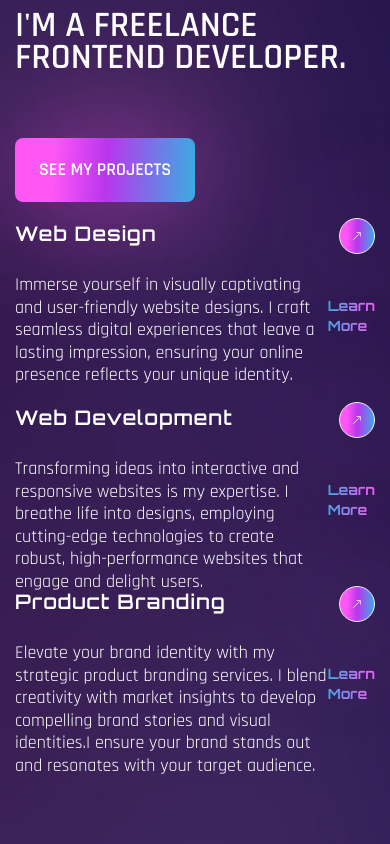
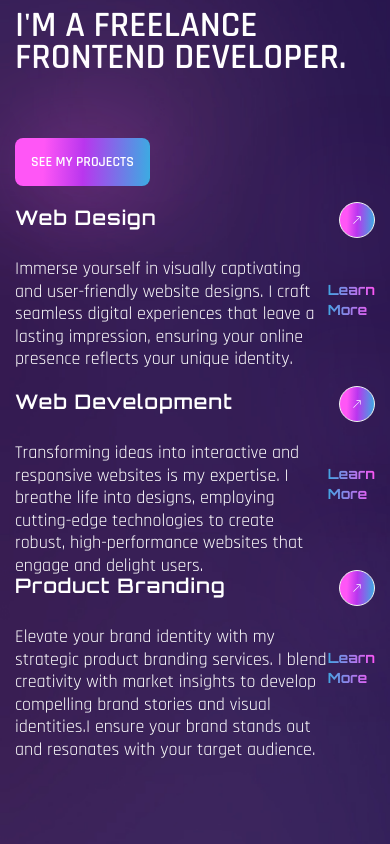
Before and after one commit to mahdee18/dev-portfolio, a React (Vite) app: page / in a window 390 px wide. Shown: the part 1980-2824 px from the top of the page. Built offline with nearby package versions, Linux system fonts and the light colour scheme; a web font is replaced by a local one.

Commit message:
Updated mobile view

```diff
--- a/src/Components/Services.jsx
+++ b/src/Components/Services.jsx
@@ -40,7 +40,7 @@ const Services = () => {
           >
             <SectionTitle title={"What I"} subtitle={"Do"}></SectionTitle>
             <h3 className='font-secondary font-semibold uppercase leading-1 text-[36px] max-w-[455px] mb-16'>I'm a freelance frontend developer.</h3>
-            <a href={`#work`} className='btn btn-lg border-0 text-white'>See my projects</a>
+            <a href={`#work`} className='btn lg:btn-lg border-0 text-white'>See my projects</a>
           </div>
           <div>
             <div>
--- a/src/Components/Work.jsx
+++ b/src/Components/Work.jsx
@@ -45,7 +45,7 @@ const Work = () => {
                     {/* View All Project Button */}
                     <div className='text-center pt-6 md:pt-0'>
                         {displayedProjects < projects.length && (
-                            <button className='btn btn-lg text-white border-0' onClick={showAllProjects}>View All Projects</button>
+                            <button className='btn lg:btn-lg text-white border-0' onClick={showAllProjects}>View All Projects</button>
                         )}
                     </div>
                 </div>
```
